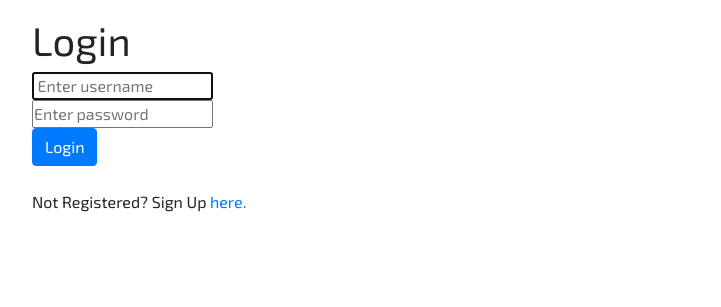
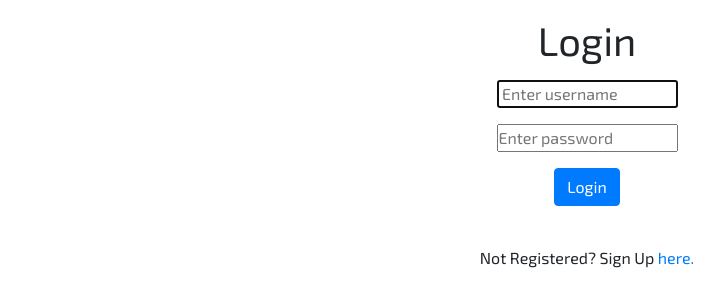
Before and after one commit to ey7/project-three, a Flask app: page /login in a window 1280 px wide. Shown: the part 59-366 px from the top of the page, without its empty margins (53-774 px from the left). Run offline with Flask 2, Linux system fonts and the light colour scheme; some libraries are stand-ins or nearby versions.

Commit message:
login page margin added between elements

```diff
--- a/templates/login.html
+++ b/templates/login.html
@@ -1,11 +1,11 @@
 {% extends 'base.html' %} {% block content %}
-        <h1>Login</h1>
+        <h1 class="text-center mb-3">Login</h1>
         <!--Register Form-->
         <form method="POST" action="" class="form">
             {{ form.hidden_tag() }}
 
             <!--username field-->
-            <div class="form__group">
+            <div class="form__group text-center mb-3">
                     {% if form.username.errors %} {{ form.username(class="form-control form__input is-invalid") }}
                 <div class="invalid-feedback">
                     {% for error in form.username.errors %}
@@ -16,7 +16,7 @@
                     {% endif %}
             </div>
             <!--password field-->
-            <div class="form__group">
+            <div class="form__group text-center mb-3">
                     {% if form.password.errors %} {{ form.password(class="form-control form__input is-invalid") }}
                     <div class="invalid-feedback">
                         {% for error in form.password.errors %}
@@ -27,11 +27,11 @@
                     {% endif %}
             </div>
                 <!--submit button-->
-                <div class="form__group">
+                <div class="form__group text-center mb-3">
                     {{ form.submit(class="btn btn-primary") }}
                 </div>
                     <!-- not registered message -->
-                    <div class="py-4">Not Registered? Sign Up <a href="{{ url_for('register') }}">here.</a></div>
+                    <div class="py-4 text-center">Not Registered? Sign Up <a href="{{ url_for('register') }}">here.</a></div>
 
         </form>
 {% endblock %}
```
